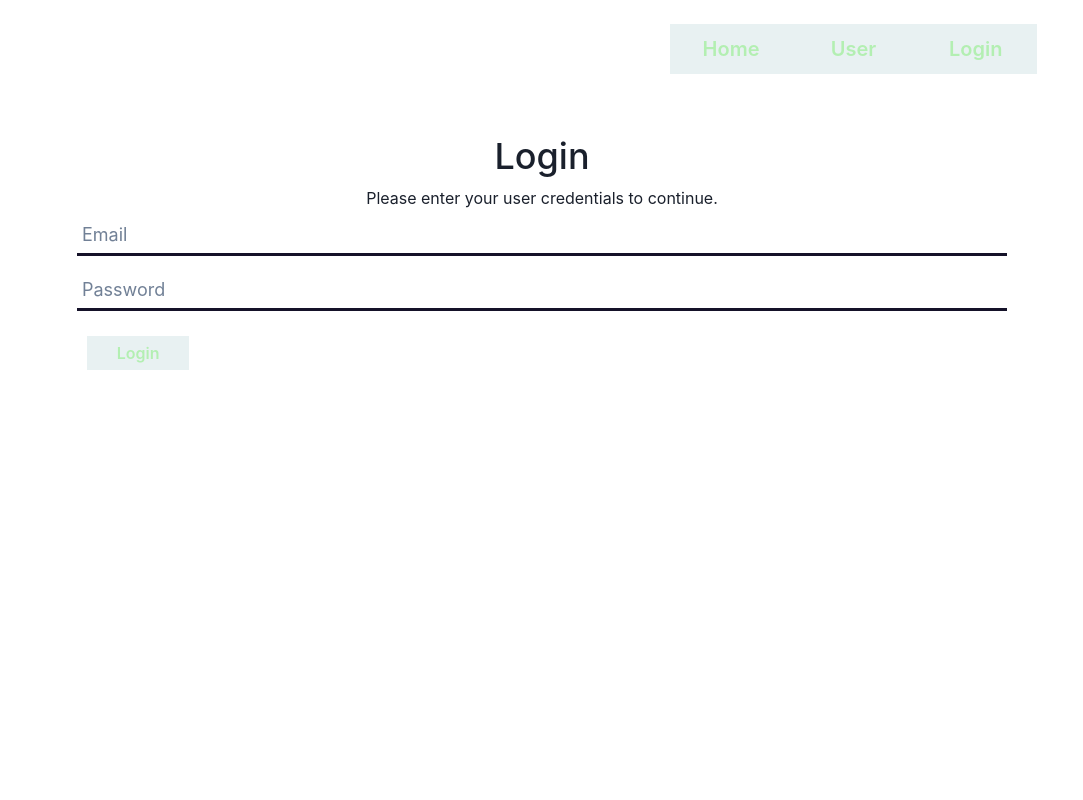
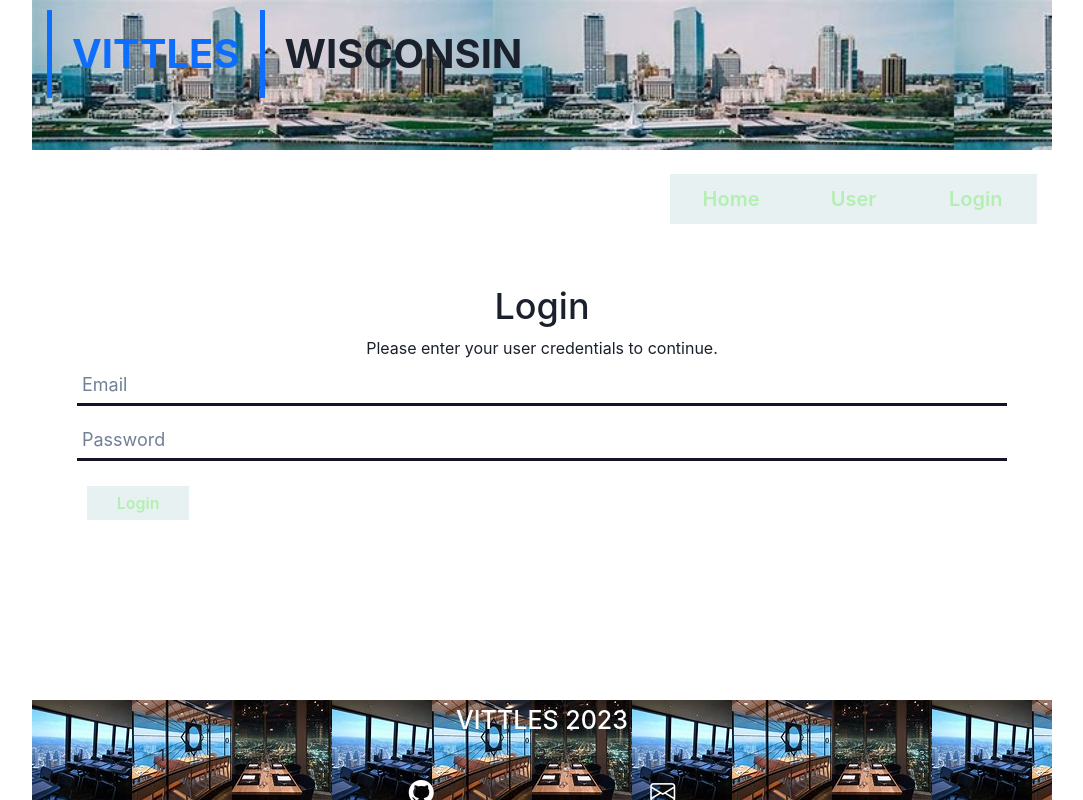
Before and after one commit to kevinkraiss/mern-project-03, a React (Create React App) app in the folder client/: page / in a window 1280 px wide. Shown: the whole page, without its empty margins (98-1181 px from the left). Built offline with nearby package versions, Linux system fonts and the light colour scheme.

Commit message:
header and footer look ok

```diff
--- a/client/src/App.js
+++ b/client/src/App.js
@@ -47,7 +47,7 @@ function App() {
 
       <ApolloProvider client={client}>
 
-
+        <Header />
         <Container>
         <Nav
           pages={pageNames}
@@ -62,7 +62,7 @@ function App() {
             ></Page>
         </main>
           </Container>
-
+        <Footer />
       </ApolloProvider>
 
     </ChakraProvider>
--- a/client/src/components/footer.js
+++ b/client/src/components/footer.js
@@ -1,20 +1,19 @@
 import React from 'react';
-import footerImage from "../assets/wide-angle.jpg"
+import footerImage from "../assets/views-panorama.jpg"
 
 function Footer(props) {
 
     return (
 
 
-<div class="container fixed-bottom text-center" style={{backgroundImage: `url(${footerImage})`}}>
+<div class="container fixed-bottom text-center" style={{backgroundImage: `url(${footerImage})`,height:"100px"}}>
 
   <div class="row">
     <div class="col">
-     <h1 style={{color:"white", fontSize:"40px"}}>
-     VITTELS 2023
+     <h1 style={{color:"white", fontSize:"25px",paddingTop:"5px"}}>
+     VITTLES 2023
       </h1>
     </div>
-
   </div>
   <div class="row">
 
@@ -24,22 +23,20 @@ function Footer(props) {
     <div class="col-6">
       2
 
-
-
   <div className="col" style={{
     display:"flex",
-                justifyContent:"space-around"
+    justifyContent:"space-around",
+    paddingBottom:'10px'
     }}>
     <a
     className="nav-link"
-                // href="https://github.com/bjbci?tab=repositories"
-
     href="https://github.com/kevinkraiss/mern-project-03.git"
      >
     <i className="bi bi-github"
       style={{
         color:'white',
-                    fontSize:'40px'
+        fontSize:'25px',
+        paddingBottom:'100px'
     }}></i>
      </a>
 
@@ -50,11 +47,11 @@ function Footer(props) {
        <i className="bi bi-envelope"
           style={{
             color:'white',
-                    fontSize:'40px'
+            fontSize:'25px',
+            paddingBottom:'100px'
       }} ></i>
       </a>
     </div>
-
 </div>
     <div class="col-3">
       3
--- a/client/src/components/header.js
+++ b/client/src/components/header.js
@@ -9,28 +9,41 @@ import headerImage from "../assets/milwaukee-wide.jpg"
     return (
         <div class="container" style={{backgroundImage:`url(${headerImage})`,height:"150px",backgroundSize:"contain"}}>
 
-         {/* <div className="position-absolute top-0 end-0"> */}
-  {/* <div class="container fixed-bottom text-center" style={{backgroundImage: `url(${headerImage})`}}> */}
-  <div style={{display:"flex", justifyContent:"flex-start"}}>
-                <h1 style={{padding:"20px"}}>
-                    VITTILS
-                {/* <img src={headerImage} style={{alignContent:"center" }}alt="restaraunt-background background"></img> */}
+
+  <div style={{
+      display:"flex",
+      justifyContent:"flex-start",
+      paddingTop:"10px"
+    }}>
+
+
+    <h1 style={{
+        fontWeight:"bold",
+        borderLeft:"solid 5px",
+        borderRight:"solid 5px",
+        color:"#0d6efd",
+        padding:"20px 20px 20px 20px"
+        }}>
+         VITTLES
         </h1>
 
-                <h2  style={{padding:"20px"}}>
+    <h1  style={{
+        fontWeight:"bold",
+        padding:"20px"
+        }}>
         WISCONSIN
-                </h2>
+        </h1>
     </div>
 
-            <header>
+        {/* <header>
            <div>
 
          {props.children}
 
         </div>
-            </header>
+    </header> */}
 
-         {/* </div> */}
+
 
         </div>
     );
```
Also changed, not shown: client/src/assets/striped-wide-restaurant.jpg (added), client/src/assets/views-panorama.jpg (added). Lines whose indentation alone changed are shown as unchanged.
